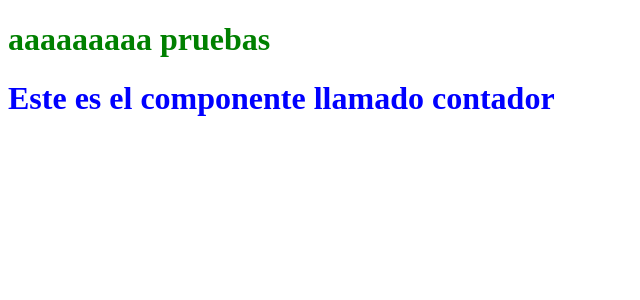
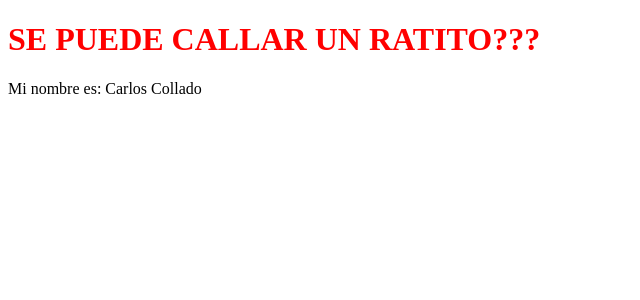
Before and after one commit to carlos170800/ProyectoPrueba, an Angular app: page / in a window 1280 px wide. Shown: the top 300 px of the page, without its empty margins (0-640 px from the left). Built offline with nearby package versions, Linux system fonts and the light colour scheme.

Commit message:
pruebas siu

```diff
--- a/src/app/app.component.css
+++ b/src/app/app.component.css
@@ -1,3 +1,3 @@
 h1{
-    color: green
+    color: red
 }
--- a/src/app/app.component.html
+++ b/src/app/app.component.html
@@ -1,3 +1,3 @@
-<h1>aaaaaaaaa pruebas</h1>
-
+<h1>SE PUEDE CALLAR UN RATITO???</h1>
+<!-- <h1>{{title}}</h1> -->
 <app-contador></app-contador>
--- a/src/app/app.module.ts
+++ b/src/app/app.module.ts
@@ -3,8 +3,9 @@ import { BrowserModule } from '@angular/platform-browser';
 
 import { AppRoutingModule } from './app-routing.module';
 import { AppComponent } from './app.component';
+import { ContadorComponent } from './contador/contador.component';
 
-import { ContadorComponent } from './contador/contador.component';
+
 
 @NgModule({
   declarations: [
--- a/src/app/contador/contador.component.html
+++ b/src/app/contador/contador.component.html
@@ -1 +1 @@
-<h1>Este es el componente llamado contador</h1>
+<p>Mi nombre es: {{nombre}}</p>
--- a/src/app/contador/contador.component.ts
+++ b/src/app/contador/contador.component.ts
@@ -1,12 +1,13 @@
-import { Component } from "@angular/core";
+import { Component } from '@angular/core';
 
 @Component({
+  selector: 'app-contador',
+  templateUrl: './contador.component.html',
+  styleUrls: ['./contador.component.css']
+})
+export class ContadorComponent  {
 
-    selector: 'app-contador',
-    templateUrl: './contador.component.html',
-    styleUrls: [ './contador.component.css' ]
-})
 
-export class ContadorComponent{
+  nombre = 'Carlos Collado';
 
 }
--- a/src/styles.css
+++ b/src/styles.css
@@ -1,4 +1 @@
 /* You can add global styles to this file, and also import other style files */
-h1{
-    color:blue
-}
```
Also changed, not shown: 1 other file (tests, documents, lock files or other folders).
